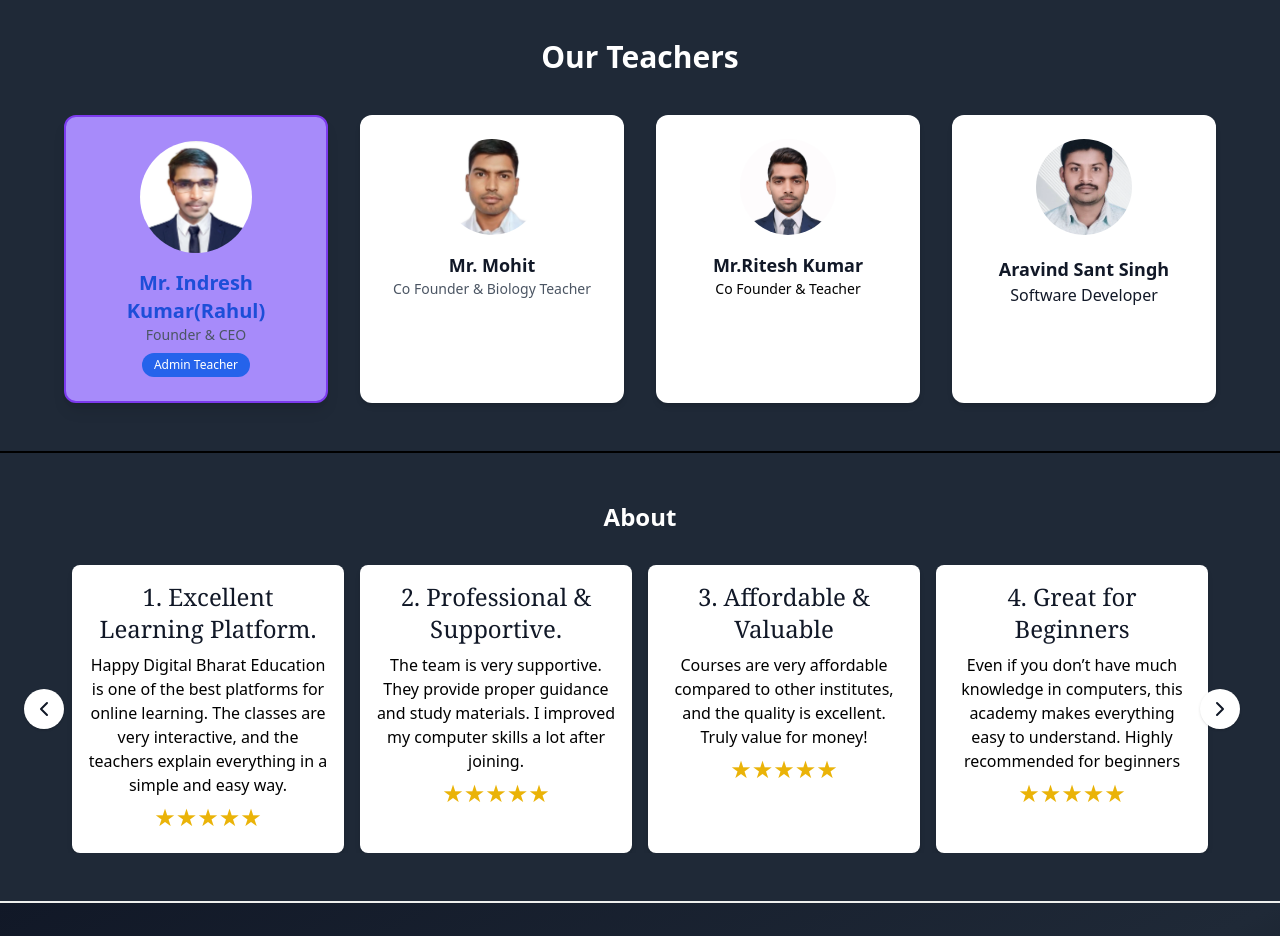
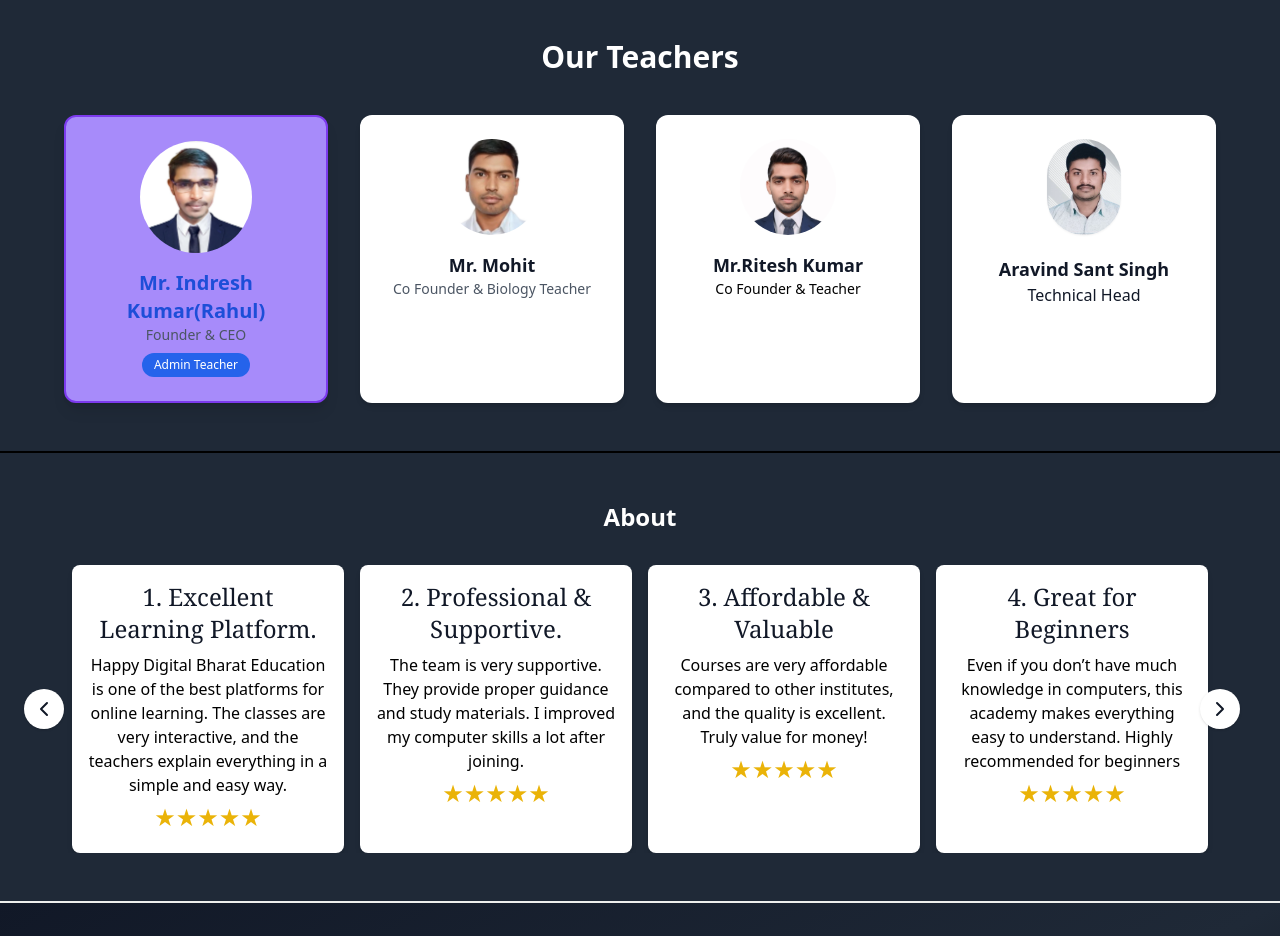
Before and after one commit to Santaravind/Edutech_Frontend, a React (Vite) app in the folder classes/: page / in a window 1280 px wide. Shown: the part 1800-2736 px from the top of the page. Built offline with nearby package versions, Linux system fonts and the light colour scheme.

Commit message:
Profile update!!

```diff
--- a/classes/src/component/pages/Home.jsx
+++ b/classes/src/component/pages/Home.jsx
@@ -404,12 +404,12 @@
       <img
          src={sant}
         alt="Teacher"
-        className="w-24 h-24 mx-auto rounded-full mb-5 object-cover "
+        className="w-30 h-24 mx-auto rounded-full mb-5 object-cover shadow-sm ring-neutral-300 "
         onClick={hanalSant}
       />
       <h3 className="text-lg font-semibold">Aravind Sant Singh</h3>
       <span className="text-[3xl] text-gray-900  ">
-        Software Developer
+        Technical Head
       </span>
     </div>
   </div>
```
